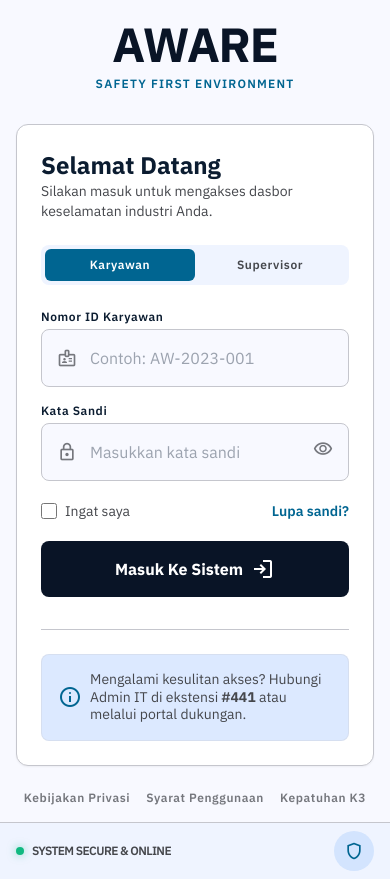
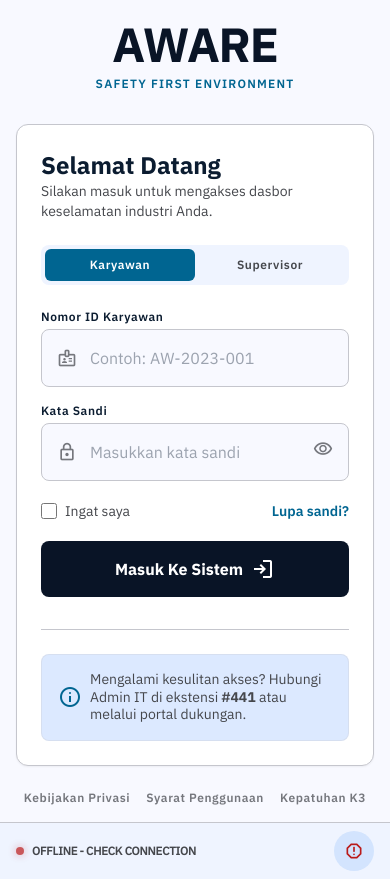
Before and after one commit to sekarwidhastri/AWARE, a React (Vite) app in the folder frontend/: page /login in a window 390 px wide. Built offline with nearby package versions, Linux system fonts and the light colour scheme; no server answers.

Commit message:
feat(login): implement real-time connection status check and dynamic footer

```diff
--- a/frontend/src/pages/Login.jsx
+++ b/frontend/src/pages/Login.jsx
@@ -1,5 +1,6 @@
-import { useState } from 'react'
+import { useState, useEffect } from 'react'
 import { useAuth } from '../context/AuthContext'
+import axios from '../api/axios'
 
 export default function Login() {
   const { login }               = useAuth()
@@ -14,6 +15,25 @@ export default function Login() {
   const [showPrivacyModal, setShowPrivacyModal] = useState(false)
   const [showTermsModal, setShowTermsModal]     = useState(false)
   const [showK3Modal, setShowK3Modal]           = useState(false)
+  const [isOnline, setIsOnline]                 = useState(true)
+
+  const APP_VERSION = "1.0.0-rc1"
+  const CURRENT_YEAR = new Date().getFullYear()
+
+  useEffect(() => {
+    const checkConnection = async () => {
+      try {
+        await axios.get('/health')
+        setIsOnline(true)
+      } catch (err) {
+        setIsOnline(false)
+      }
+    }
+
+    checkConnection()
+    const interval = setInterval(checkConnection, 10000) // Cek tiap 10 detik
+    return () => clearInterval(interval)
+  }, [])
 
   const handleSubmit = async (e) => {
     e.preventDefault()
@@ -217,6 +237,8 @@ export default function Login() {
               <span className="hidden md:inline">•</span>
               <button type="button" onClick={() => setShowK3Modal(true)}
                       className="hover:text-secondary transition-colors">Kepatuhan K3</button>
+              <span className="hidden md:inline">•</span>
+              <span className="hidden md:inline">© {CURRENT_YEAR} AWARE Project</span>
             </div>
           </div>
         </section>
@@ -224,16 +246,25 @@ export default function Login() {
 
       <footer className="bg-surface-container-low border-t border-outline-variant px-margin-mobile md:px-margin-desktop py-sm flex justify-between items-center">
         <div className="flex items-center gap-sm">
-          <div className="w-2 h-2 rounded-full bg-emerald-500 shadow-[0_0_8px_rgba(16,185,129,0.5)]" />
-          <span className="text-label-md text-on-surface-variant uppercase tracking-tighter">System Secure &amp; Online</span>
+          <div className={`w-2 h-2 rounded-full shadow-[0_0_8px] transition-all duration-500
+            ${isOnline
+              ? 'bg-emerald-500 shadow-emerald-500/50'
+              : 'bg-error shadow-error/50 animate-pulse'}`}
+          />
+          <span className="text-label-md text-on-surface-variant uppercase tracking-tighter">
+            {isOnline ? 'System Secure & Online' : 'Offline - Check Connection'}
+          </span>
         </div>
         <div className="flex items-center gap-md">
           <div className="hidden md:flex flex-col items-end">
-            <span className="text-body-sm font-semibold text-on-surface">V 2.4.0-Build Alpha</span>
+            <span className="text-body-sm font-semibold text-on-surface">V {APP_VERSION}</span>
             <span className="text-[10px] text-outline uppercase tracking-widest">Enterprise Edition</span>
           </div>
           <div className="w-10 h-10 flex items-center justify-center bg-surface-container-highest rounded-full">
-            <span className="material-symbols-outlined text-secondary" style={{ fontSize: '20px' }}>shield</span>
+            <span className={`material-symbols-outlined transition-colors duration-500
+              ${isOnline ? 'text-secondary' : 'text-error'}`} style={{ fontSize: '20px' }}>
+              {isOnline ? 'shield' : 'report'}
+            </span>
           </div>
         </div>
       </footer>
```
